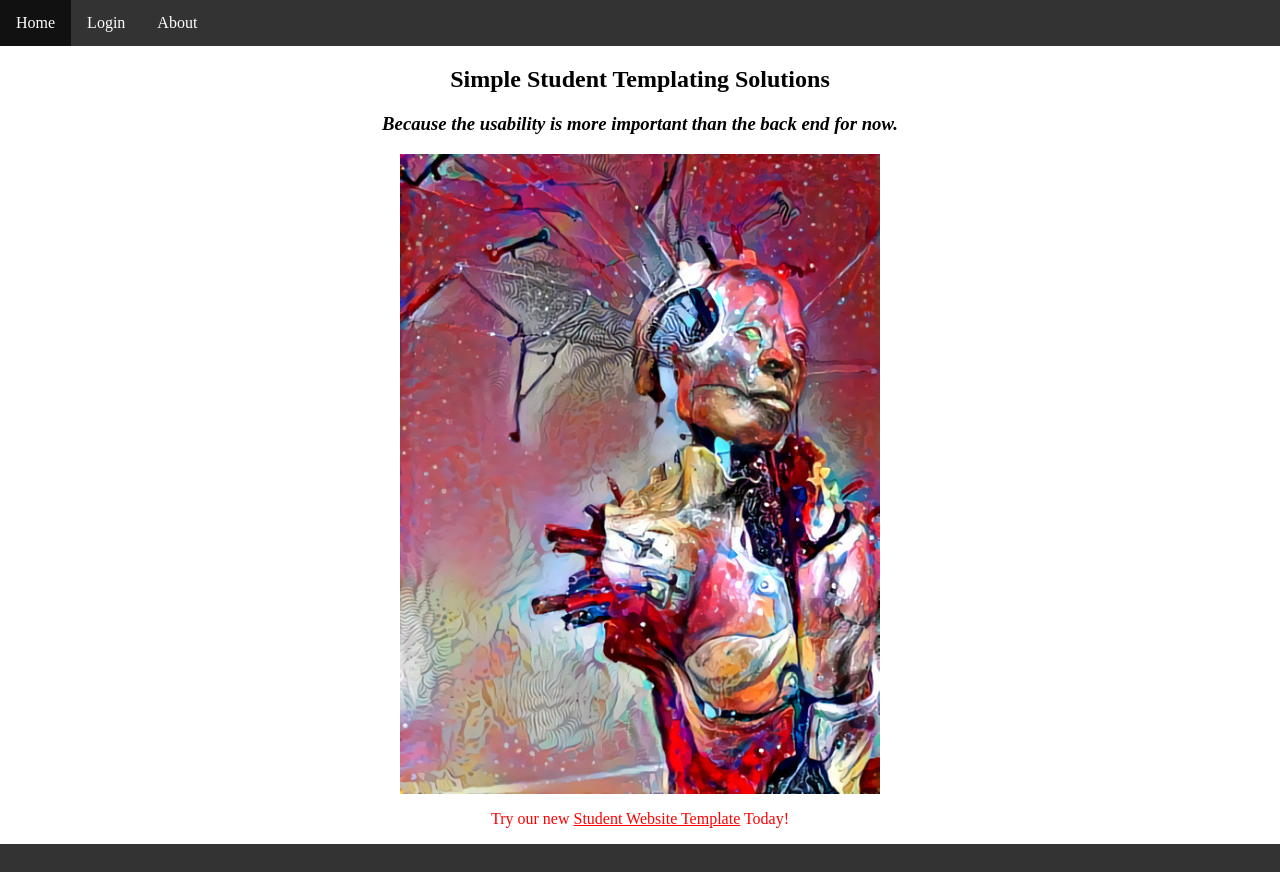
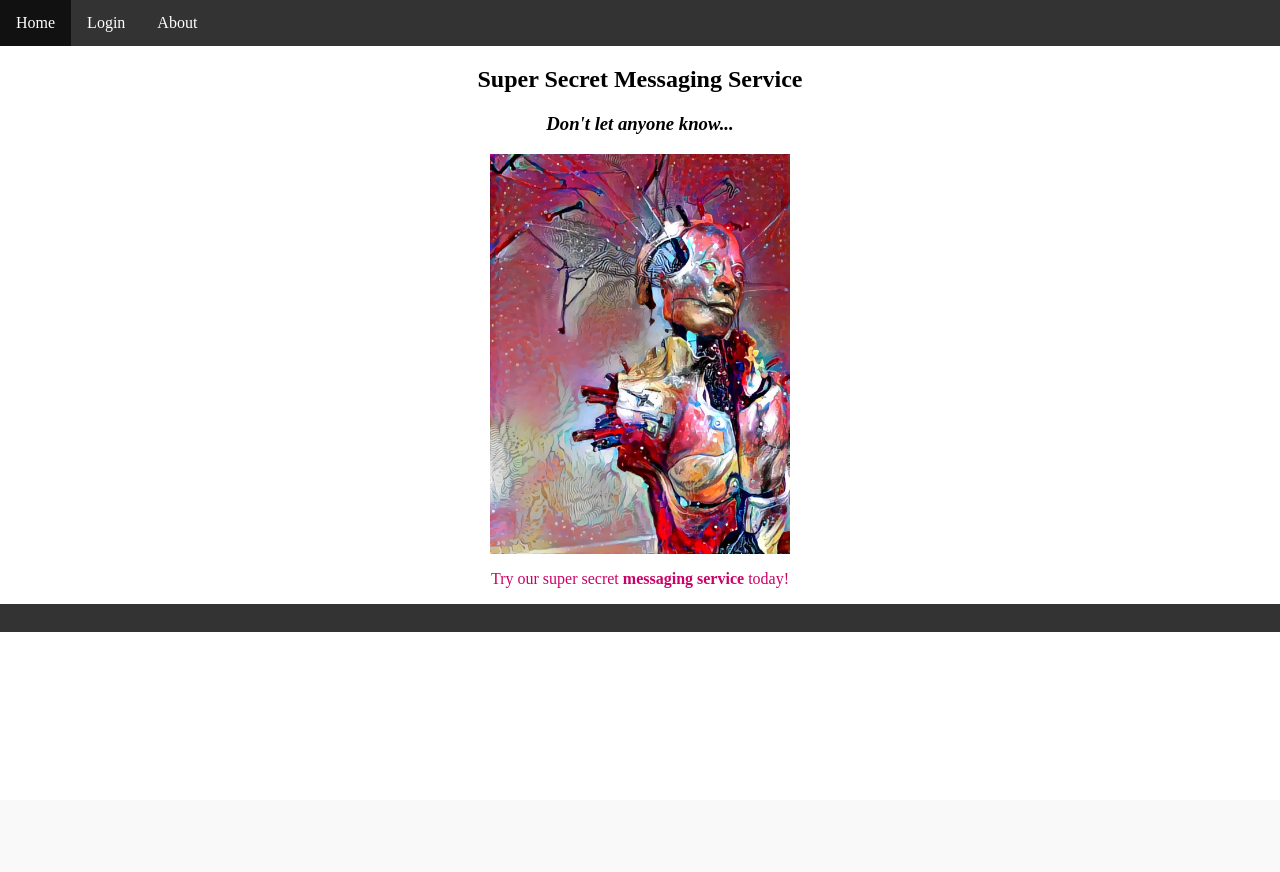
Before and after one commit to FoxBarancewicz/INFO, a Bottle app: page / in a window 1280 px wide. After the commit the page ends 632 px from the top, so only its background shows below. Run offline with Bottle, Linux system fonts and the light colour scheme.

Commit message:
stupid html changes

```diff
--- a/templates/header.html
+++ b/templates/header.html
@@ -2,7 +2,7 @@
 <link rel="stylesheet" type="text/css" href="css/temp.css">
 <script src="js/script_head.js"></script>
 
-<title>Simple Student Templating Solutions</title>
+<title>SSMS Header</title>
 </head>
 
 <p>
@@ -12,13 +12,13 @@
   <li><a href="/about">About</a></li>
 </ul>
 </p>
-<center><h2>Simple Student Templating Solutions</h2>
+<center><h2>Super Secret Messaging Service</h2>
 
 
-<h3><i>Because the usability is more important than the back end for now.</i></h3>
+<h3><i>Don't let anyone know...</i></h3>
 
 <p>
-<img src="img/header.jpg" alt="Some stuff that popped out of tensor flow" height="80%">
+<img src="img/header.jpg" alt="Some stuff that popped out of tensor flow" height="50%">
 </p>
 
 <p>
--- a/templates/index.html
+++ b/templates/index.html
@@ -1 +1 @@
-<p style="color:#FF0000">Try our new <u>Student Website Template</u> Today!</p>
+<p style="color:#CC0066">Try our super secret <b>messaging service</b> today!</p>
```
